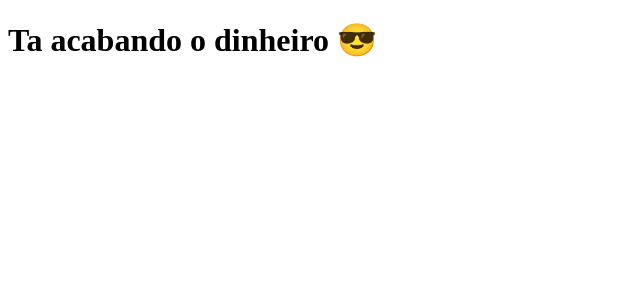
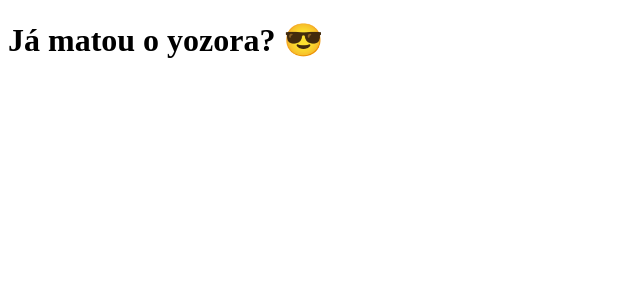
Before and after one commit to Lynx96/clone-tabnews, a Next.js app: page / in a window 1280 px wide. Shown: the top 300 px of the page, without its empty margins (0-640 px from the left). Built offline with nearby package versions, Linux system fonts and the light colour scheme.

Commit message:
changing the h1 text

```diff
--- a/pages/index.js
+++ b/pages/index.js
@@ -1,5 +1,5 @@
 function Home() {
-  return <h1>Ta acabando o dinheiro 😎</h1>;
+  return <h1>Já matou o yozora? 😎</h1>;
 }
 
 export default Home;
```
